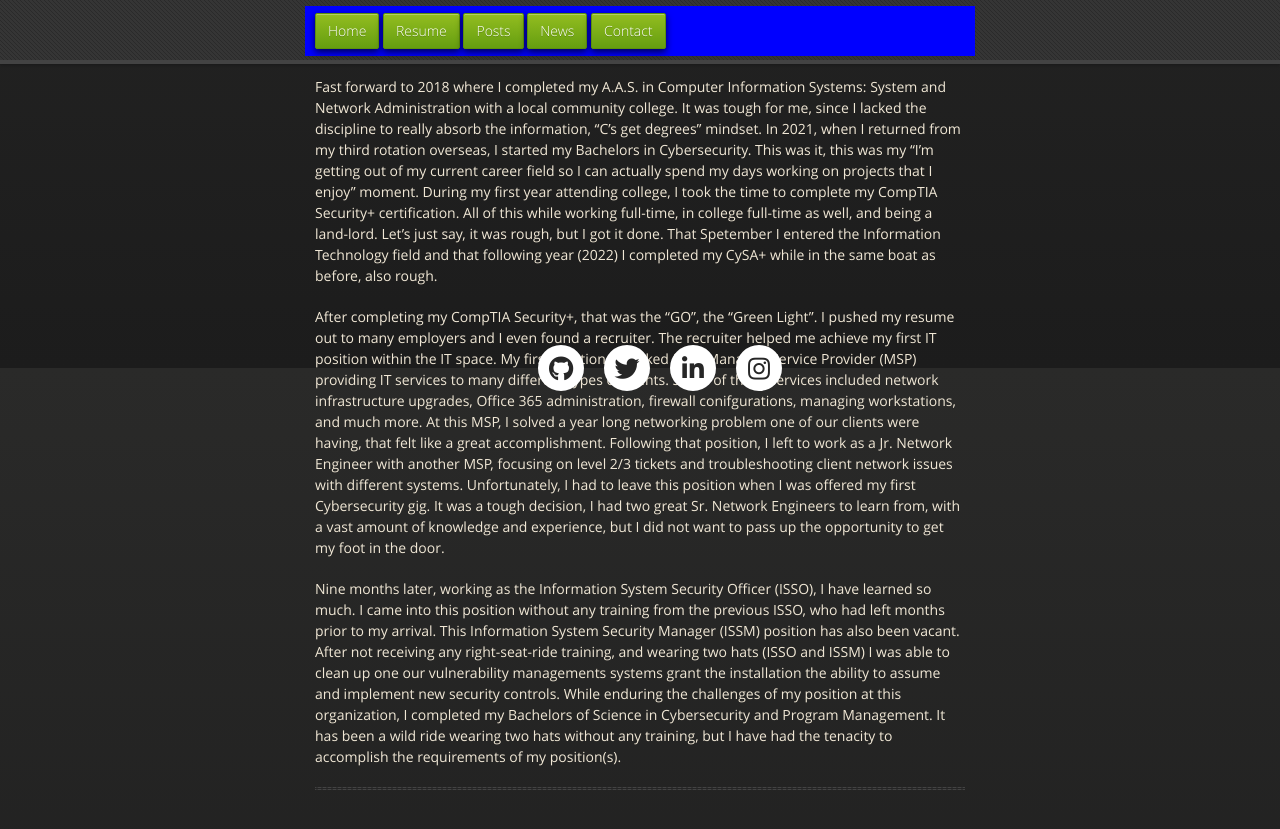
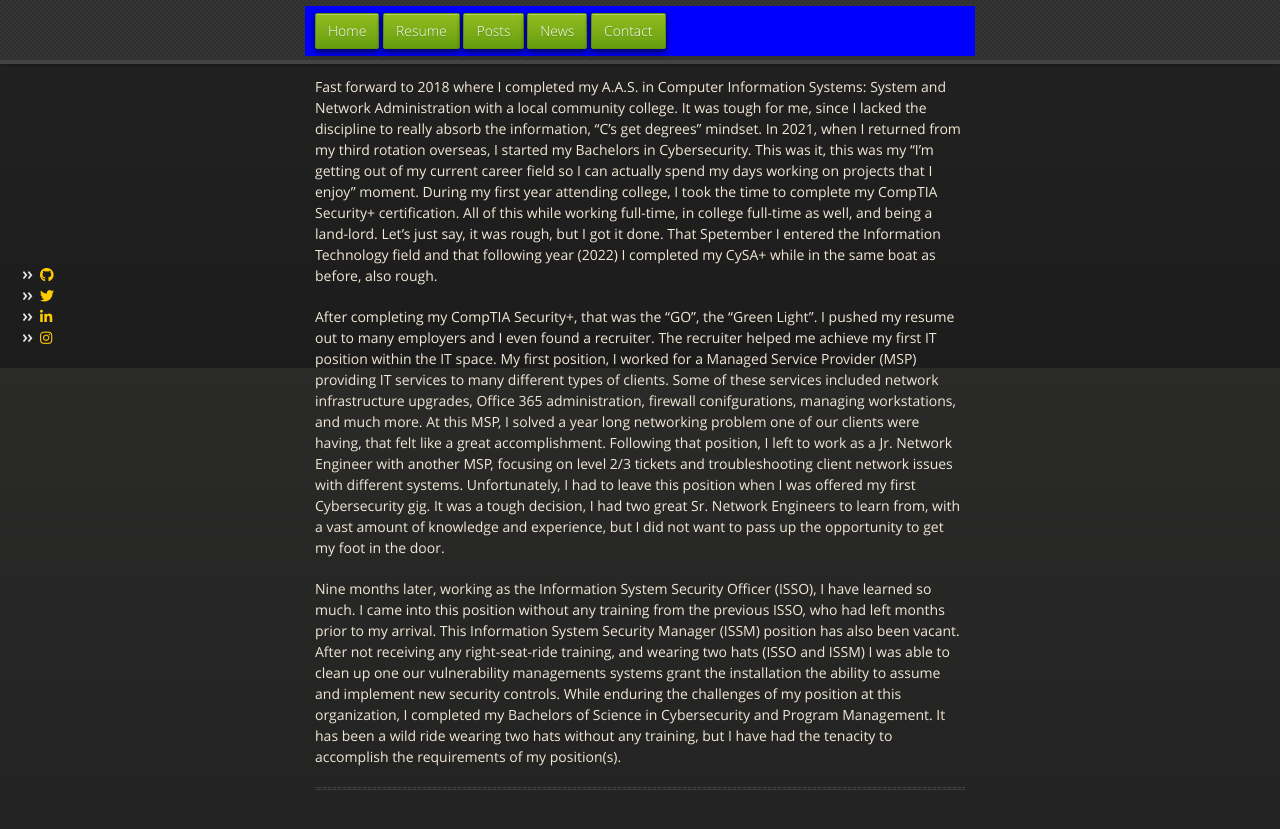
Before and after one commit to dspucches/dspucches.github.io, a Jekyll site: the page built from index.md, in a window 1280 px wide and 900 px high, scrolled down 532 px. Shown: the top 829 px of the window. Built offline with Jekyll 4.4.1, drawn with Linux system fonts in a browser that asks for light colours; nearby versions of some CDN libraries.

Commit message:
updating social media links

```diff
--- a/_layouts/default.html
+++ b/_layouts/default.html
@@ -37,7 +37,7 @@
 
     </div>
     <footer>
-     <div class="my-social">
+     <div id="my-social">
       <link rel="stylesheet" href="https://use.fontawesome.com/releases/v5.6.3/css/all.css" integrity="sha384-UHRtZLI+pbxtHCWp1t77Bi1L4ZtiqrqD80Kn4Z8NTSRyMA2Fd33n5dQ8lWUE00s/" crossorigin="anonymous">
         <ul>
           <li><a href="https://github.com/dspucches"><i class="fab fa-github icon"></i></a></li>
```
